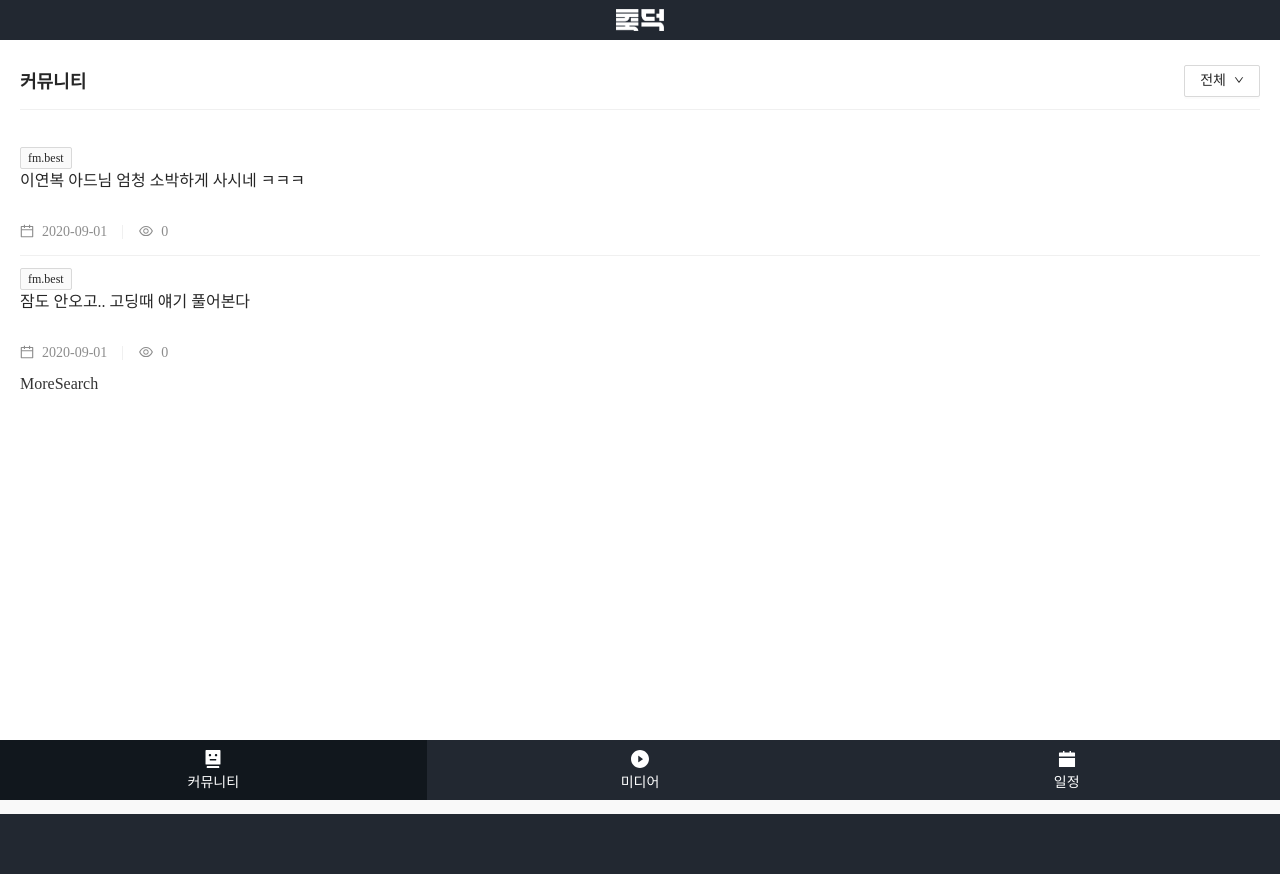
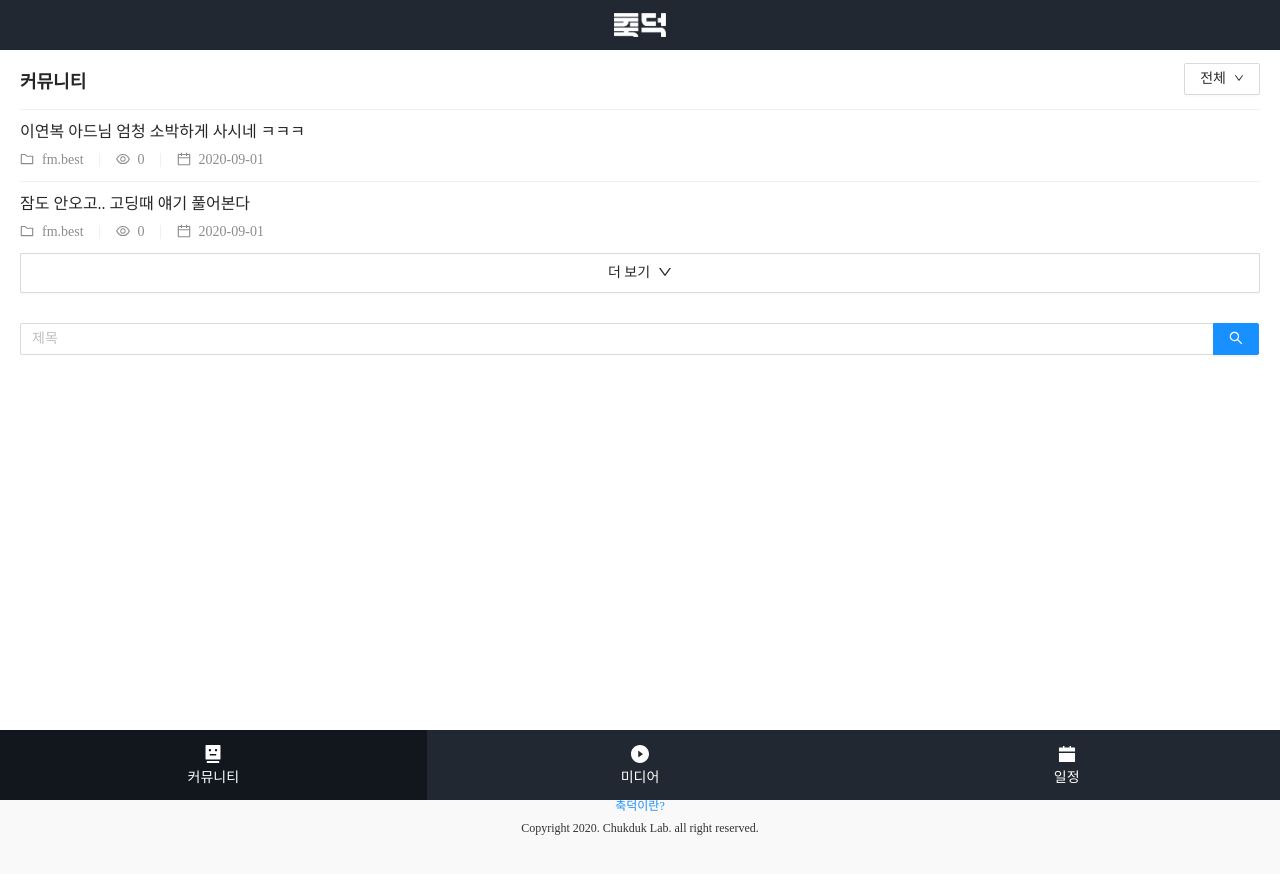
Before and after one commit to hoiheart/chukduk, a Next.js app in the folder app/: page /community in a window 1280 px wide. Shown: the top 874 px of the page. Built offline with nearby package versions, Linux system fonts and the light colour scheme.

Commit message:
feat: :lipstick: list, about

```diff
--- a/app/components/layout/Footer.tsx
+++ b/app/components/layout/Footer.tsx
@@ -1,4 +1,3 @@
-import * as React from 'react'
 import Link from 'next/link'
 
 const Footer = () => {
--- a/app/components/list/Community.tsx
+++ b/app/components/list/Community.tsx
@@ -1,6 +1,8 @@
-import React from 'react'
-import { List, Space, Tag } from 'antd'
-import { CalendarOutlined, EyeOutlined } from '@ant-design/icons'
+import { createElement } from 'react'
+import Link from 'next/link'
+import { List, Space } from 'antd'
+import { CalendarOutlined, EyeOutlined, FolderOutlined } from '@ant-design/icons'
+
 const Community = () => {
   const listData = [
     { _id: { $oid: '5f2325b38e9b1eb09e4f698f' }, bbs: 'fmkorea', no: '3013927324', category: 'fm.best', date: { $date: { $numberLong: '1596138930885' } }, hasImage: true, hasMovie: false, title: '이연복 아드님 엄청 소박하게 사시네 ㅋㅋㅋ', url: 'https://www.fmkorea.com/best/3013927324', views: { $numberInt: '0' } },
@@ -9,30 +11,33 @@ const Community = () => {
 
   const IconText = ({ icon, text }) => (
     <Space>
-      {React.createElement(icon)}
+      {createElement(icon)}
       {text}
     </Space>
   )
 
   return (
+    <div className="list-community">
       <List
         itemLayout="vertical"
         dataSource={listData}
         renderItem={item => (
+
           <List.Item
             key={item.title}
             actions={[
-            <IconText icon={CalendarOutlined} text="2020-09-01" key="date" />,
-            <IconText icon={EyeOutlined} text="0" key="views" />
+              <IconText icon={FolderOutlined} text={item.category} key="category" />,
+              <IconText icon={EyeOutlined} text="0" key="views" />,
+              <IconText icon={CalendarOutlined} text="2020-09-01" key="date" />
             ]}
           >
-          <Tag key={item.category}>{item.category}</Tag>
             <List.Item.Meta
-            title={<a href={item.url}>{item.title}</a>}
+              title={<Link href={item.url}><a>{item.title}</a></Link>}
             />
           </List.Item>
         )}
       />
+    </div>
   )
 }
 
--- a/app/components/list/More.tsx
+++ b/app/components/list/More.tsx
@@ -1,8 +1,11 @@
+import { Button } from 'antd'
+import { DownOutlined } from '@ant-design/icons'
+
 const More = () => {
   return (
-    <>
-      More
-    </>
+    <div className="more">
+      <Button block style={{ height: '40px' }}>더 보기 <DownOutlined /></Button>
+    </div>
   )
 }
 
--- a/app/components/list/Search.tsx
+++ b/app/components/list/Search.tsx
@@ -1,8 +1,19 @@
+import { Input } from 'antd'
+
 const Search = () => {
+  const submit = (value) => {
+    console.log(value)
+  }
+
   return (
-    <>
-      Search
-    </>
+    <div className="search">
+      <Input.Search
+        placeholder="제목"
+        onSearch={submit}
+        enterButton
+        style={{ height: '40px' }}
+      />
+    </div>
   )
 }
 
--- a/app/scss/app.scss
+++ b/app/scss/app.scss
@@ -2,7 +2,9 @@
 
 $color-menu: #222831;
 $color-menu-active: #11171d;
-$color-link: #1890ff;
+$color-primary: #1890ff;
+
+$nav-height: 70px;
 
 @mixin blind {
   position: absolute;
@@ -21,7 +23,8 @@ html {
 }
 
 body {
-  background-color: $color-menu !important;
+  background-color: #f9f9f9;
+  overflow-y: scroll;
 }
 
 a {
@@ -30,7 +33,7 @@ a {
 
 #__next {
   min-height: 100vh;
-  padding: 40px 0 60px;
+  padding: 0 0 $nav-height;
   box-sizing: border-box;
   color: #333;
 }
@@ -40,12 +43,12 @@ header {
     display: flex;
     align-items: center;
     justify-content: center;
-    position: fixed;
+    position: sticky;
     left: 0;
     top: 0;
     z-index: 50000;
     width: 100%;
-    height: 40px;
+    height: 50px;
     margin: 0;
     background-color: $color-menu;
     text-align: center;
@@ -58,7 +61,7 @@ header {
 
     img {
       width: auto;
-      height: 22px;
+      height: 24px;
     }
   }
 
@@ -68,12 +71,12 @@ header {
     bottom: 0;
     z-index: 50000;
     width: 100%;
-    height: 60px;
+    height: $nav-height;
     font-size: 14px;
 
     ul {
       display: flex;
-      height: 60px;
+      height: $nav-height;
       background-color: $color-menu;
     }
 
@@ -107,8 +110,8 @@ header {
 
 main {
   position: relative;
-  min-height: calc(100vh - 100px);
-  padding: 30px 20px;
+  min-height: calc(100vh - #{$nav-height});
+  padding: 20px 20px;
   box-sizing: border-box;
   background-color: #fff;
 
@@ -123,7 +126,7 @@ main {
   .menu {
     position: absolute;
     right: 20px;
-    top: 25px;
+    top: 13px;
   }
 }
 
@@ -138,45 +141,50 @@ footer {
   }
 
   a {
-    color: $color-link;
+    color: $color-primary;
   }
 }
 
-.tab {
-  position: sticky;
-  top: 40px;
-}
+.list-community {
+  margin-top: -25px;
 
-.am-tabs {
-  .am-tabs-default-bar-tab {
-    min-width: 105px;
-    height: 40px !important;
-    padding: 0px 10px !important;
-    white-space: nowrap;
-    font-size: 14px !important;
+  .ant-list-item {
+    padding: 0 0 10px;
+  }
 
-    &:after {
-      transition: 0.3s height, background-color;
-    }
+  .ant-list-item:last-child {
+    border-bottom: 1px solid #f0f0f0;
+  }
+
+  .ant-list-item-meta-title {
+    margin-bottom: 0;
 
     a {
-      transition: 0.3s;
-      color: $color-menu;
-    }
-
-    &.am-tabs-default-bar-tab-active {
-      &:after {
-        height: 2px !important;
-        background-color: $color-link !important;
-      }
-
-      a {
-        color: $color-link;
-      }
+      display: block;
+      padding: 10px 0 5px;
     }
   }
 
-  .am-tabs-default-bar-underline {
-    display: none;
+  .ant-list-item-meta,
+  .ant-list-item-action {
+    margin: 0;
   }
 }
+
+.more {
+  margin-top: -1px;
+}
+
+.search {
+  margin-top: 30px;
+}
+
+.about {
+  p {
+    margin: 15px 0;
+  }
+
+  em {
+    color: $color-primary;
+  }
+}
```
Also changed, not shown: app/pages/about.tsx (+6 -7 lines). Lines whose indentation alone changed are shown as unchanged.
